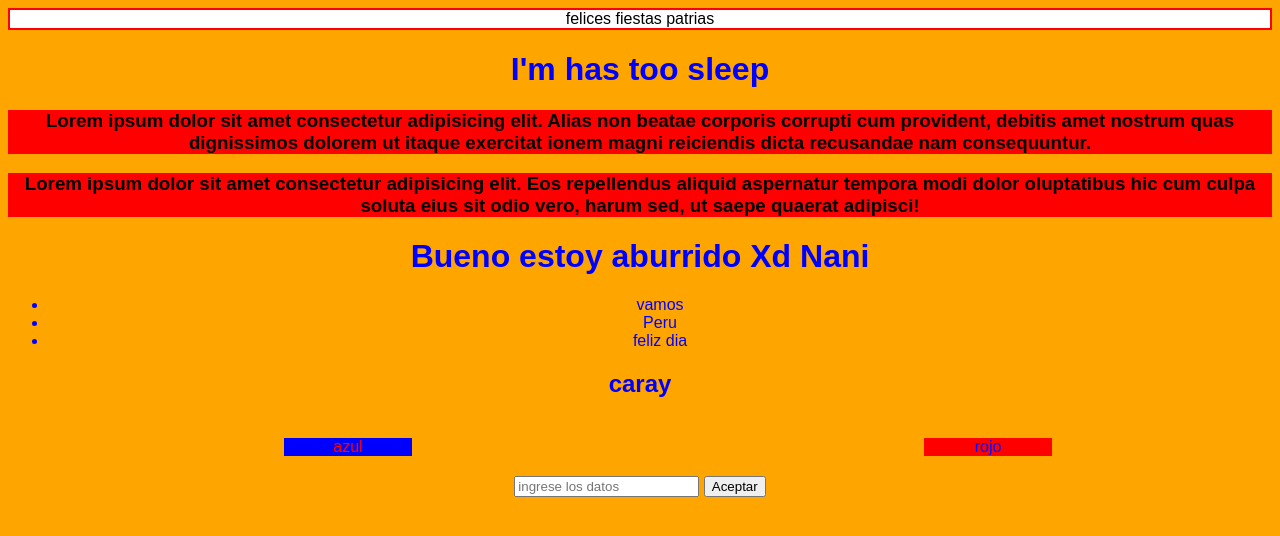
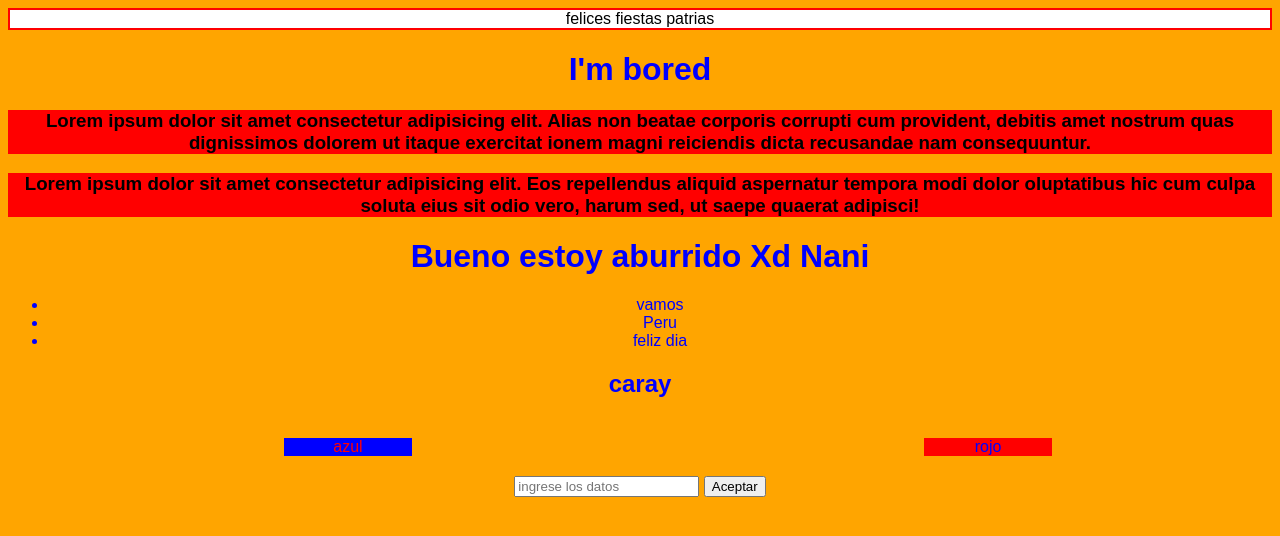
Before and after one commit to maximo261199/origin, a plain HTML site: page index.html in a window 1280 px wide. Shown: the top 536 px of the page. Drawn offline with Linux system fonts and the light colour scheme.

Commit message:
cambio del titulo
xq puedo

```diff
--- a/index.html
+++ b/index.html
@@ -13,7 +13,7 @@
     </div>
 
 
-    <h1>I'm has too sleep</h1>
+    <h1>I'm bored</h1>
     <H3>
         Lorem ipsum dolor sit amet consectetur adipisicing elit.
          Alias non beatae corporis corrupti cum provident, debitis
```
